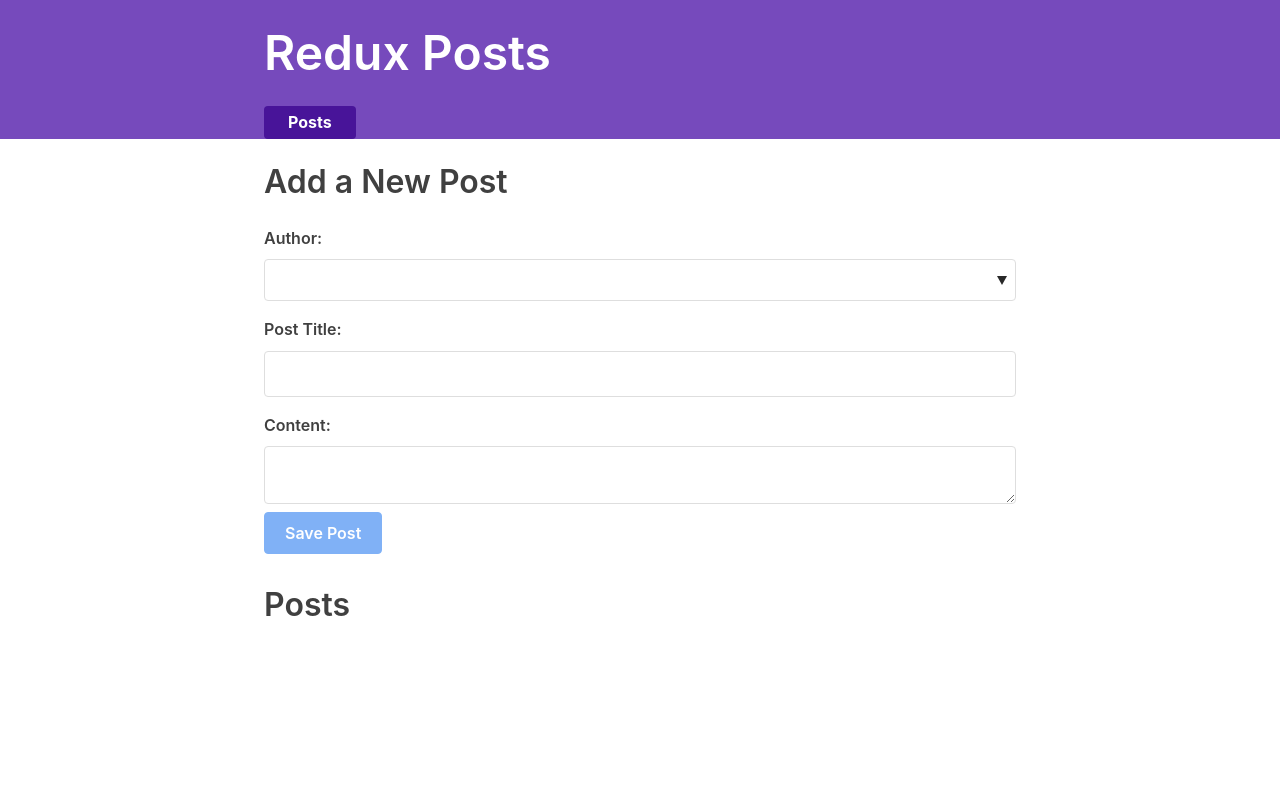
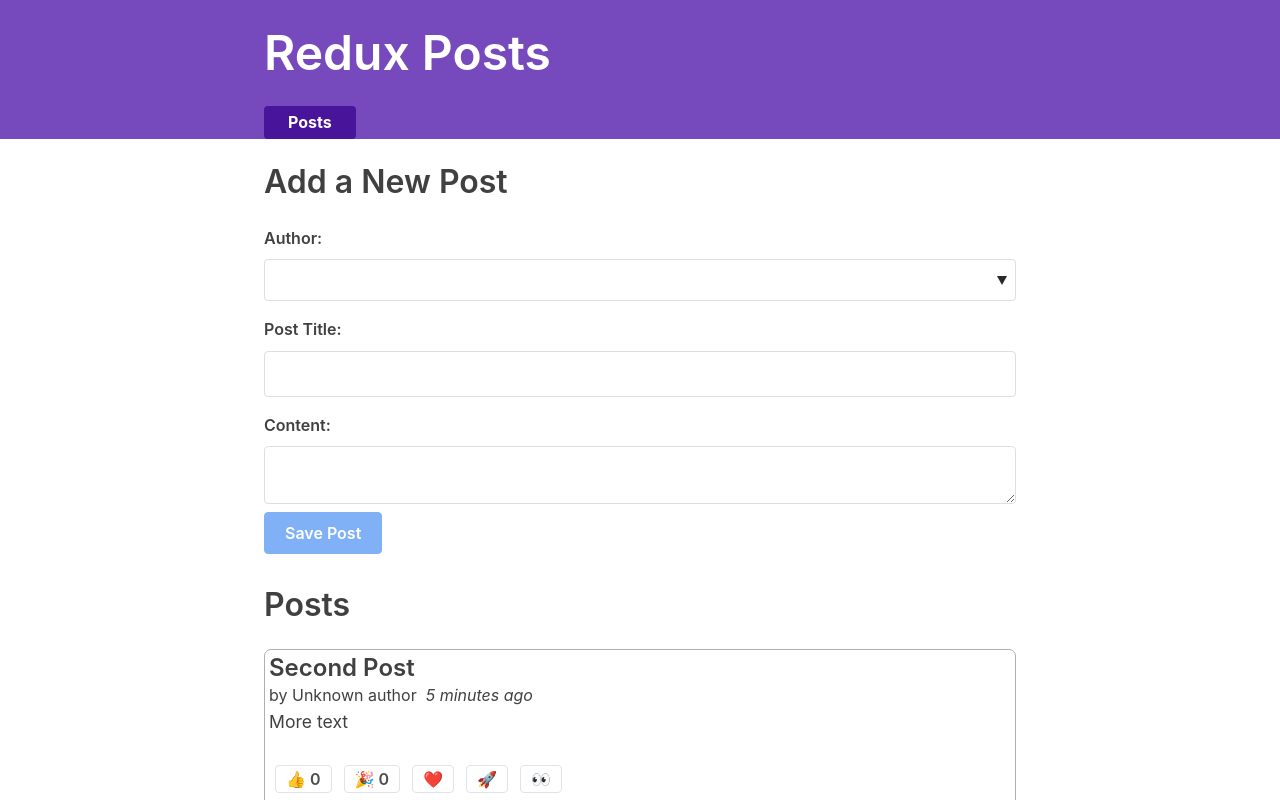
Before and after one commit to rizikolik/BlogPost, a React (Create React App) app: page / in a window 1280 px wide. Shown: the top 800 px of the page. Built offline with nearby package versions, Linux system fonts and the light colour scheme; what miragejs, txtgen would draw is missing.

Commit message:
end of part

```diff
--- /dev/null
+++ b/src/features/posts/ReactionButtons.js
@@ -0,0 +1,33 @@
+import React from "react";
+import { useDispatch } from "react-redux";
+
+import { reactionAdded } from "./postSlice";
+
+const reactionEmoji = {
+  thumbsUp: "👍",
+  hooray: "🎉",
+  heart: "❤️",
+  rocket: "🚀",
+  eyes: "👀"
+};
+
+export const ReactionButtons = ({ post }) => {
+  const dispatch = useDispatch();
+
+  const reactionButtons = Object.entries(reactionEmoji).map(([name, emoji]) => {
+    return (
+      <button
+        key={name}
+        type="button"
+        className="muted-button reaction-button"
+        onClick={() =>
+          dispatch(reactionAdded({ postId: post.id, reaction: name }))
+        }
+      >
+        {emoji} {post.reactions[name]}
+      </button>
+    );
+  });
+
+  return <div>{reactionButtons}</div>;
+};
--- a/src/features/posts/SinglePostPage.js
+++ b/src/features/posts/SinglePostPage.js
@@ -2,6 +2,8 @@ import React from "react";
 import { useSelector } from "react-redux";
 import { PostAuthor } from "./postAuthor";
 import { TimeAgo } from "./timeAgo";
+import { ReactionButtons } from "./ReactionButtons";
+
 export const SinglePostPage = ({ match }) => {
   const { postId } = match.params;
 
@@ -20,6 +22,7 @@ export const SinglePostPage = ({ match }) => {
         {console.log(post.user)}
         <PostAuthor userId={post.user} />
         <TimeAgo timestamp={post.date} />
+        <ReactionButtons post={post} />
       </article>
     </section>
   );
--- a/src/features/posts/postSlice.js
+++ b/src/features/posts/postSlice.js
@@ -1,6 +1,21 @@
 import { createSlice, nanoid } from "@reduxjs/toolkit";
-
-const initialState = [];
+import { sub } from "date-fns";
+const initialState = [
+  {
+    id: "1",
+    title: "First Post!",
+    content: "Hello!",
+    reactions: { thumbsUp: 0, hooray: 0 },
+    date: sub(new Date(), { minutes: 10 }).toISOString()
+  },
+  {
+    id: "2",
+    title: "Second Post",
+    content: "More text",
+    reactions: { thumbsUp: 0, hooray: 0 },
+    date: sub(new Date(), { minutes: 5 }).toISOString()
+  }
+];
 
 const postSlice = createSlice({
   name: "posts",
@@ -22,6 +37,14 @@ const postSlice = createSlice({
         };
       }
     },
+    reactionAdded(state, action) {
+      const { postId, reaction } = action.payload;
+      const existingPost = state.find((post) => post.id === postId);
+      if (existingPost) {
+        existingPost.reactions[reaction]++;
+      }
+    },
+
     postUpdated(state, action) {
       const { id, title, content } = action.payload;
 
@@ -33,6 +56,6 @@ const postSlice = createSlice({
     }
   }
 });
-export const { postAdded, postUpdated } = postSlice.actions;
+export const { postAdded, postUpdated, reactionAdded } = postSlice.actions;
 
 export default postSlice.reducer;
--- a/src/features/posts/postsList.js
+++ b/src/features/posts/postsList.js
@@ -3,11 +3,14 @@ import { useSelector } from "react-redux";
 import { Link } from "react-router-dom";
 import { PostAuthor } from "./postAuthor";
 import { TimeAgo } from "./timeAgo";
+import { ReactionButtons } from "./ReactionButtons";
 
 export const PostsList = () => {
   const posts = useSelector((state) => state.posts);
-
-  const renderedPosts = posts.map((post) => (
+  const orderedPosts = posts
+    .slice()
+    .sort((a, b) => b.date.localeCompare(a.date));
+  const renderedPosts = orderedPosts.map((post) => (
     <article className="post-excerpt" key={post.id}>
       <h3>{post.title}</h3>
       <div>
@@ -15,6 +18,7 @@ export const PostsList = () => {
         <TimeAgo timestamp={post.date} />
       </div>
       <p>{post.content.substring(0, 100)}</p>
+      <ReactionButtons post={post} />
 
       <Link to={`/posts/${post.id}`} className="button muted-button">
         View Post Details!
```
